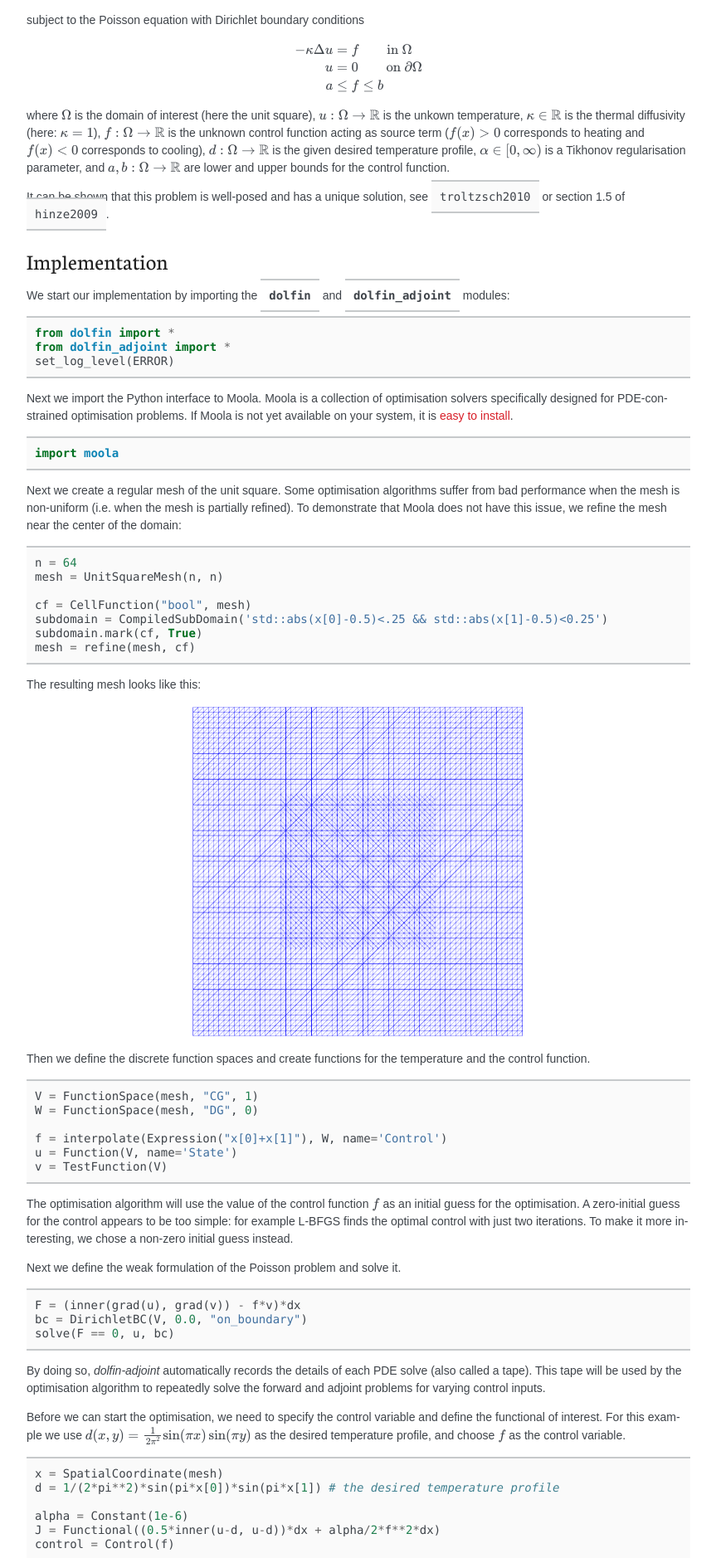
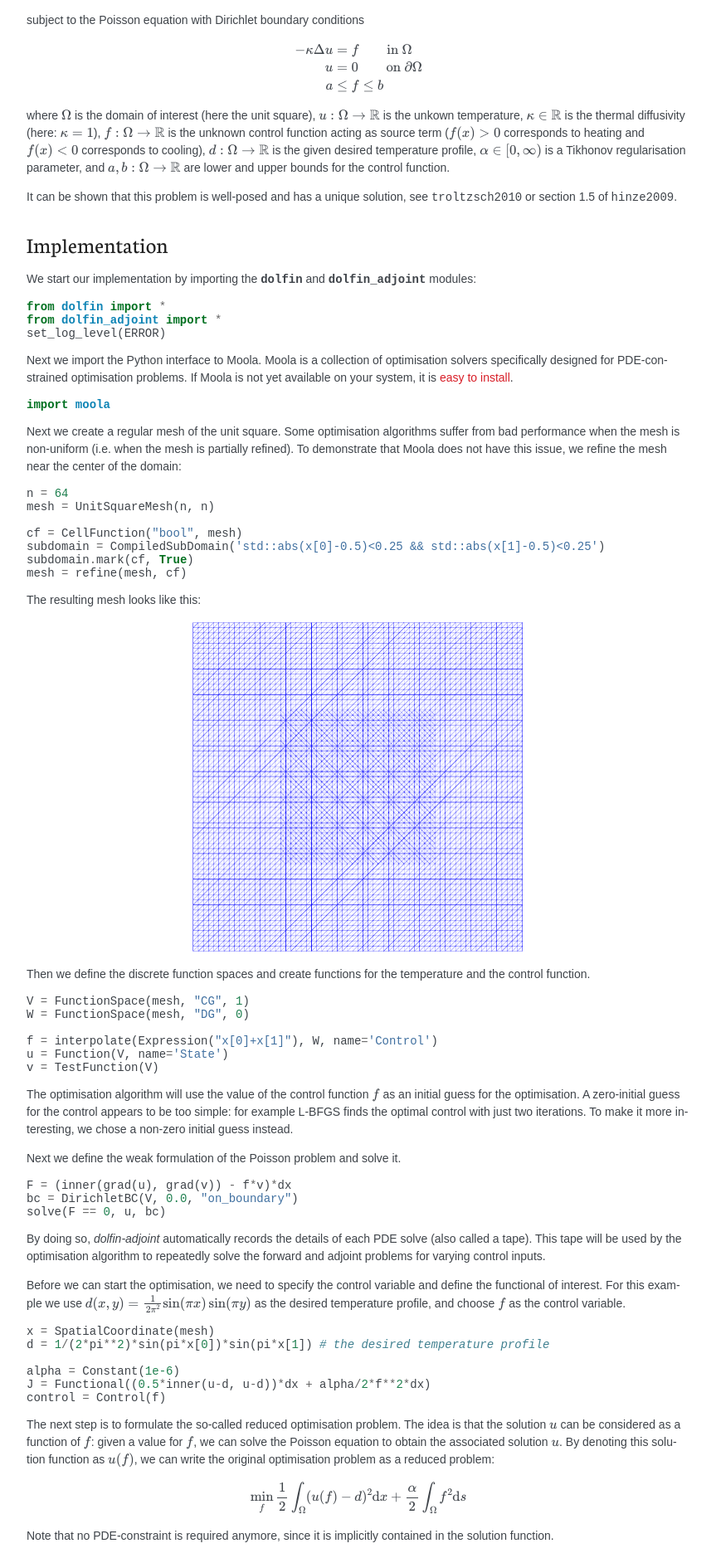
Before and after one commit to pf4d/dolfin-adjoint, a Sphinx documentation site: the page built from docs/source/documentation/poisson-mother/poisson-mother.rst, in a window 1280 px wide. Shown: the part 1067-2945 px from the top of the page at 83% size, without its empty margins (188-1051 px from the left). Built offline with Sphinx 7.4.7, drawn with Linux system fonts in a browser that asks for light colours; nearby versions of some CDN libraries; formulas are drawn with MathJax 3; comment, search, counter and statistics services are not loaded; cross-references to code outside the pages are shown as plain code.

Commit message:
Fix styling issues with sphinx versions >= 1.3

```diff
--- a/docs/source/_themes/dolfin-adjoint/static/fenics.css_t
+++ b/docs/source/_themes/dolfin-adjoint/static/fenics.css_t
@@ -244,17 +244,6 @@ p.admonition-title {
 
 p.admonition-title:after {
     content: ":";
-}
-
-pre, code {
-    font-family: Consolas, "andale mono", "lucida console", monospace;
-    font-size: 14px;
-    line-height: 17px;
-    background-color: #fafafa;
-    padding: 10px;
-    margin: 0;
-    border-top: 2px solid #c6c9cb;
-    border-bottom: 2px solid #c6c9cb;
 }
 
 tt {
--- a/docs/source/documentation/poisson-mother/poisson-mother.rst
+++ b/docs/source/documentation/poisson-mother/poisson-mother.rst
@@ -82,7 +82,7 @@ domain:
   mesh = UnitSquareMesh(n, n)
 
   cf = CellFunction("bool", mesh)
-  subdomain = CompiledSubDomain('std::abs(x[0]-0.5)<.25 && std::abs(x[1]-0.5)<0.25')
+  subdomain = CompiledSubDomain('std::abs(x[0]-0.5)<0.25 && std::abs(x[1]-0.5)<0.25')
   subdomain.mark(cf, True)
   mesh = refine(mesh, cf)
 
--- a/docs/source/documentation/stokes-topology/stokes-topology.rst
+++ b/docs/source/documentation/stokes-topology/stokes-topology.rst
@@ -123,7 +123,7 @@ Taylor-Hood finite element to discretise the Stokes equations
   delta = 1.5  # The aspect ratio of the domain, 1 high and \delta wide
   V = Constant(1.0/3) * delta  # want the fluid to occupy 1/3 of the domain
 
-  mesh = RectangleMesh(0.0, 0.0, delta, 1.0, N, N)
+  mesh = RectangleMesh(mpi_comm_world(), Point(0.0, 0.0), Point(delta, 1.0), N, N)
   A = FunctionSpace(mesh, "CG", 1)        # control function space
   U = VectorFunctionSpace(mesh, "CG", 2)  # velocity function space
   P = FunctionSpace(mesh, "CG", 1)        # pressure function space
@@ -311,7 +311,7 @@ save the optimisation iterations to
 
     J = Functional(0.5 * inner(alpha(rho) * u, u) * dx + mu * inner(grad(u), grad(u)) * dx)
     m = Control(rho)
-    Jhat = ReducedFunctional(J, m, eval_cb=eval_cb)
+    Jhat = ReducedFunctional(J, m, eval_cb_post=eval_cb)
 
 We can now solve the optimisation problem with :math:`q=0.1`, starting
 from the solution of :math:`q=0.01`:
```
